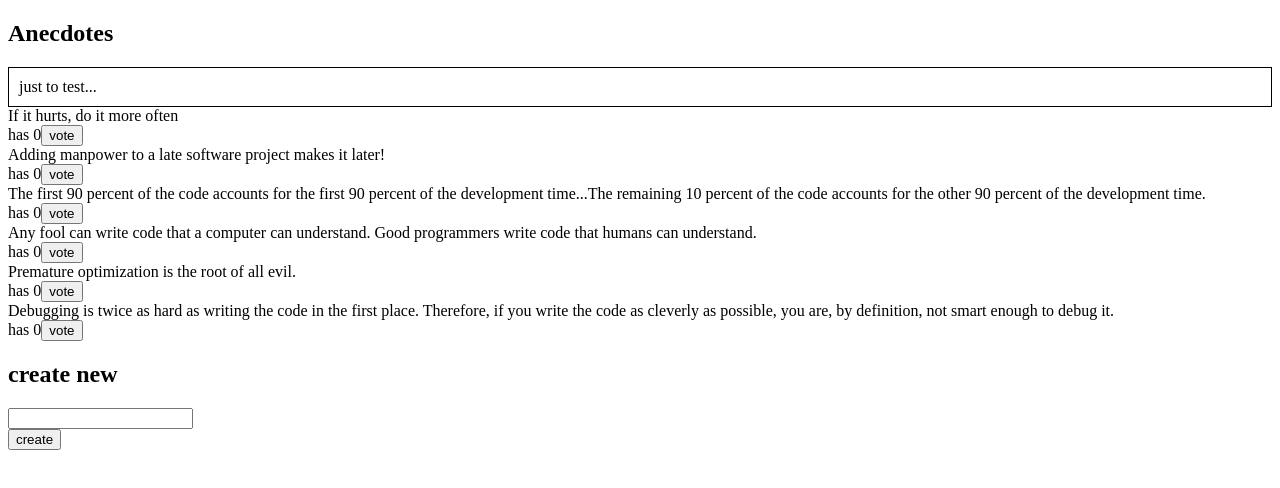
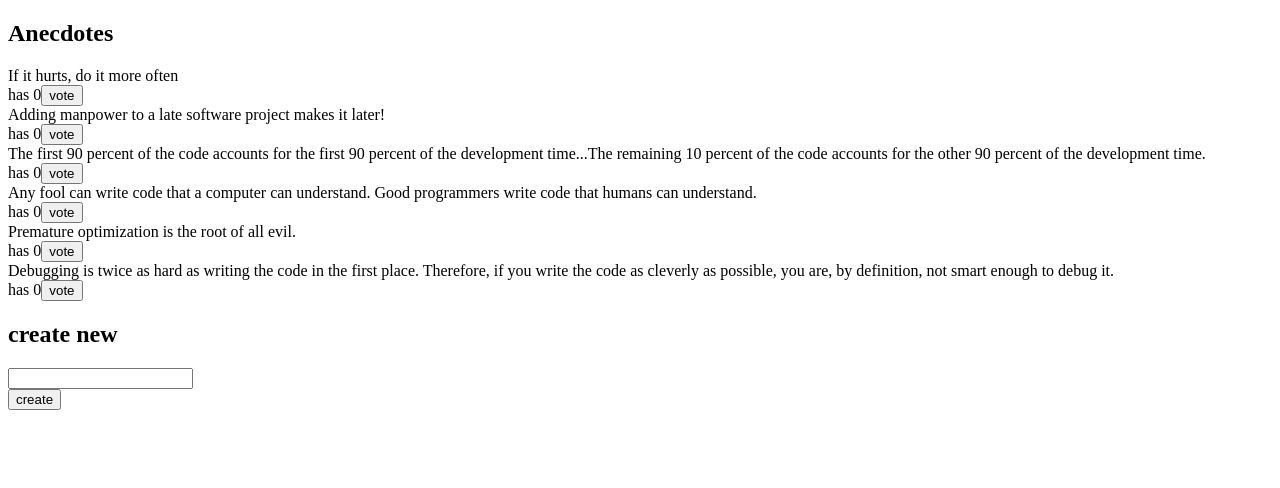
Before and after one commit to kevintaffur/part6-fso, a React (Create React App) app in the folder redux-anecdotes/: page / in a window 1280 px wide. Shown: the top 488 px of the page. Built offline with nearby package versions, Linux system fonts and the light colour scheme.

Commit message:
exercise 6.11

```diff
--- a/redux-anecdotes/src/components/AnecdoteForm.js
+++ b/redux-anecdotes/src/components/AnecdoteForm.js
@@ -1,5 +1,6 @@
 import { useDispatch } from "react-redux";
 import { createAnecdote } from "../reducers/anecdoteReducer";
+import { removeMessage, setMessage } from "../reducers/notificationReducer";
 
 const AnecdoteForm = () => {
   const dispatch = useDispatch();
@@ -9,6 +10,10 @@ const AnecdoteForm = () => {
     const anecdote = event.target.anecdote.value;
     event.target.anecdote.value = '';
     dispatch(createAnecdote(anecdote));
+    dispatch(setMessage(`${anecdote} added.`));
+    setTimeout(() => {
+      dispatch(removeMessage());
+    }, 5000);
   };
 
   return (
--- a/redux-anecdotes/src/components/AnecdoteList.js
+++ b/redux-anecdotes/src/components/AnecdoteList.js
@@ -1,5 +1,6 @@
 import { useDispatch, useSelector } from "react-redux";
 import { addVote } from "../reducers/anecdoteReducer";
+import { setMessage, removeMessage } from "../reducers/notificationReducer";
 
 const AnecdoteList = () => {
   const anecdotes = [...useSelector(state => state.anecdotes)];
@@ -7,6 +8,11 @@ const AnecdoteList = () => {
 
   const vote = (id) => {
     dispatch(addVote(id));
+    const anecdote = anecdotes.find((anecdote) => anecdote.id === id);
+    dispatch(setMessage(`you voted ${anecdote.content}`));
+    setTimeout(() => {
+      dispatch(removeMessage());
+    }, 5000);
   };
 
   const sortByVotes = (anecdote1, anecdote2) => {
--- a/redux-anecdotes/src/components/Notification.js
+++ b/redux-anecdotes/src/components/Notification.js
@@ -2,11 +2,14 @@ import { useSelector } from "react-redux"
 
 const Notification = () => {
   const notification = useSelector((state) => state.notification);
-  const style = {
-    border: 'solid',
-    padding: 10,
-    borderWidth: 1
-  }
+  const style = notification === null
+    ? {
+      display: 'none'
+    } : {
+      border: 'solid',
+      padding: 10,
+      borderWidth: 1
+    }
   return (
     <div style={style}>
       {notification}
--- a/redux-anecdotes/src/reducers/notificationReducer.js
+++ b/redux-anecdotes/src/reducers/notificationReducer.js
@@ -1,17 +1,20 @@
 import { createSlice } from "@reduxjs/toolkit";
 
-const initialState = 'just to test...';
+const initialState = null;
 
 const messageSlice = createSlice({
   name: 'notification',
   initialState,
   reducers: {
-    changeMessage(state, action) {
+    setMessage(state, action) {
       const message = action.payload;
       return message;
+    },
+    removeMessage(state) {
+      return null;
     }
   }
 });
 
-export const { changeMessage } = messageSlice.actions;
+export const { setMessage, removeMessage } = messageSlice.actions;
 export default messageSlice.reducer;
```
